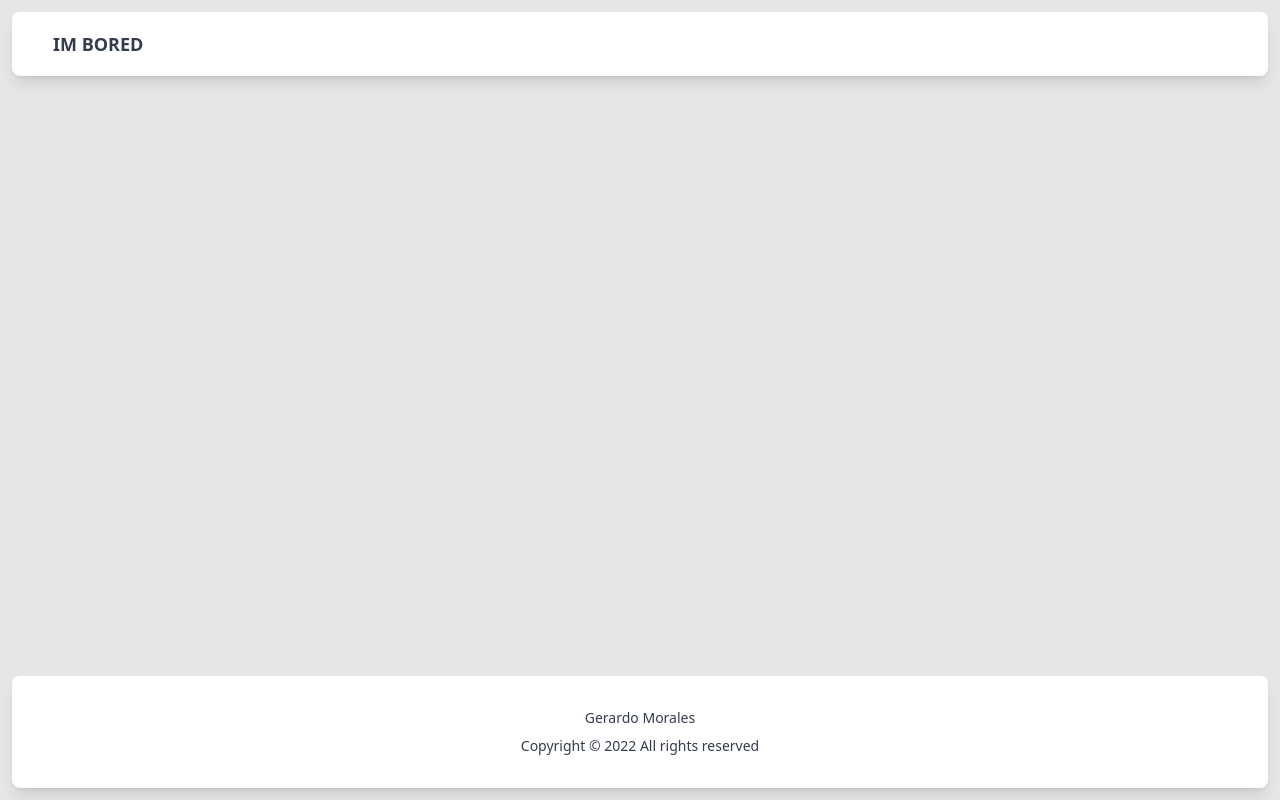
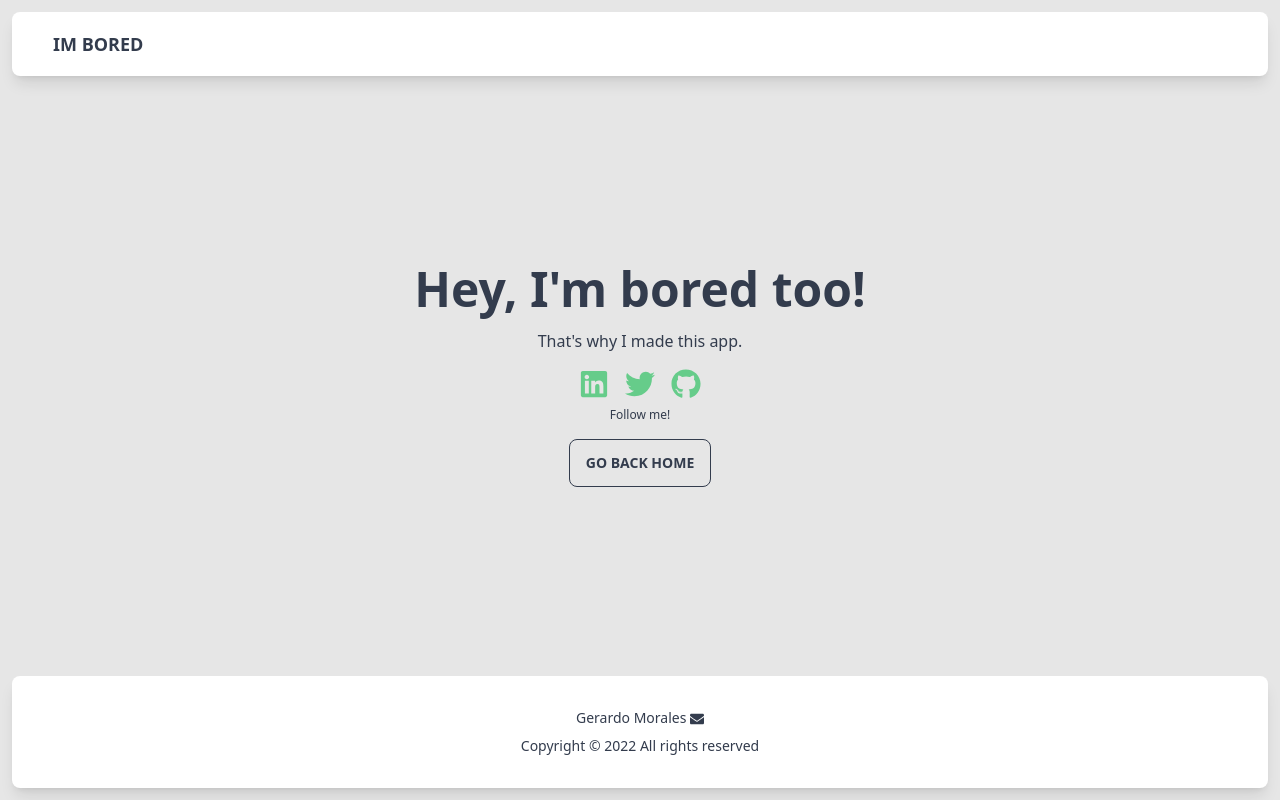
Before and after one commit to geramrico/im-bored-react, a React (Create React App) app: page /imboredtoo in a window 1280 px wide. Built offline with nearby package versions, Linux system fonts and the light colour scheme.

Commit message:
ready to deploy

```diff
--- a/package.json
+++ b/package.json
@@ -9,6 +9,7 @@
     "daisyui": "^2.11.0",
     "react": "^17.0.2",
     "react-dom": "^17.0.2",
+    "react-icons": "^4.3.1",
     "react-router-dom": "^6.2.2",
     "react-scripts": "5.0.0",
     "web-vitals": "^2.1.4"
--- a/src/App.js
+++ b/src/App.js
@@ -3,6 +3,7 @@ import Navbar from './components/layout/Navbar'
 import Footer from './components/layout/Footer'
 import { BrowserRouter as Router, Route, Routes } from 'react-router-dom'
 import Home from './pages/Home'
+import BoredToo from './pages/BoredToo'
 
 function App() {
   return (
@@ -12,6 +13,7 @@ function App() {
         <main className='container mx-auto px-3 pb-12'>
           <Routes>
             <Route path='/' element={<Home />} />
+            <Route path='/imboredtoo' element={<BoredToo />} />
           </Routes>
         </main>
         <Footer />
--- a/src/components/BoredButton.js
+++ b/src/components/BoredButton.js
@@ -36,7 +36,7 @@ const BoredButton = () => {
 
   return (
     <div className='flex flex-col flex-center'>
-      {!loading ? <h1 className='text-3xl lg:text-4xl xl:text-5xl mb-8 font-bold mx-auto text-center'>{activity}</h1> : <h1>Loading</h1>}
+      {activity && <h1 className='text-3xl lg:text-4xl xl:text-5xl mb-8 font-bold mx-auto text-center'>{activity}</h1>}
 
       <div className='mx-auto mb-4 text-center flex flex-col sm:flex-row'>
         <button className='btn btn-primary mx-auto' onClick={getActivity}>
--- a/src/components/layout/Footer.js
+++ b/src/components/layout/Footer.js
@@ -1,3 +1,4 @@
+import { FaEnvelope } from 'react-icons/fa'
 const Footer = () => {
   const footerYear = new Date().getFullYear()
 
@@ -11,7 +12,10 @@ const Footer = () => {
         footer-center'
     >
       <div>
-        <p>Gerardo Morales</p>
+        <a href='mailto:geramoralesrico@gmail.com'>
+          Gerardo Morales <FaEnvelope className='inline' />
+        </a>
+
         <p className=''>Copyright &copy; {footerYear} All rights reserved</p>
       </div>
     </footer>
--- a/src/components/layout/Navbar.js
+++ b/src/components/layout/Navbar.js
@@ -6,7 +6,7 @@ const Navbar = ({ title }) => {
     <nav className='navbar mb-12 shadow-lg rounded-lg bg-white'>
       <div className='container mx-auto'>
         <div className='flex-none px-2 mx-2'>
-          <Link to='/' className='text-lg font-bold align-middle btn btn-ghost'>
+          <Link to='/imboredtoo' className='text-lg font-bold align-middle btn btn-ghost'>
             {title}
           </Link>
         </div>
--- /dev/null
+++ b/src/pages/BoredToo.js
@@ -0,0 +1,31 @@
+import React from 'react'
+import { Link } from 'react-router-dom'
+import { FaLinkedin,FaTwitter,FaGithub } from 'react-icons/fa'
+
+const BoredToo = () => {
+  return (
+    <div className='flex flex-col flex-center items-center'>
+      <h1 className='text-3xl lg:text-4xl xl:text-5xl mb-4 font-bold mx-auto text-center'>Hey, I'm bored too!</h1>
+      <p className='mb-4 text-center'>That's why I made this app.</p>
+
+      <div className='grid grid-cols-3 gap-4'>
+        <a href='https://www.linkedin.com/in/geramr/'>
+          <FaLinkedin className='fill-primary text-3xl' />
+        </a>
+        <a href='https://twitter.com/geramrico'>
+          <FaTwitter className='fill-primary text-3xl' />
+        </a>
+        <a href='https://github.com/geramrico'>
+          <FaGithub className='fill-primary text-3xl' />
+        </a>
+      </div>
+      <h3 className='text-xs mt-2'>Follow me!</h3>
+
+      <Link to='/' className='mx-auto mt-4'>
+        <button className='btn btn-outline'>Go back home</button>
+      </Link>
+    </div>
+  )
+}
+
+export default BoredToo
```
Also changed, not shown: 1 other file (tests, documents, lock files or other folders).
